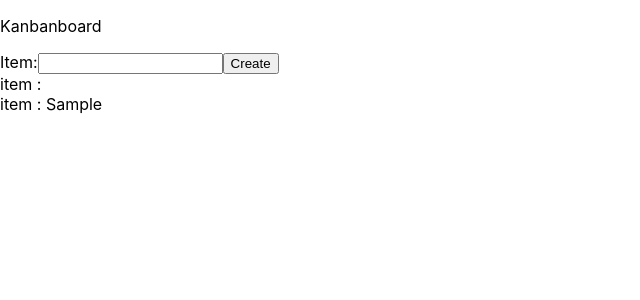
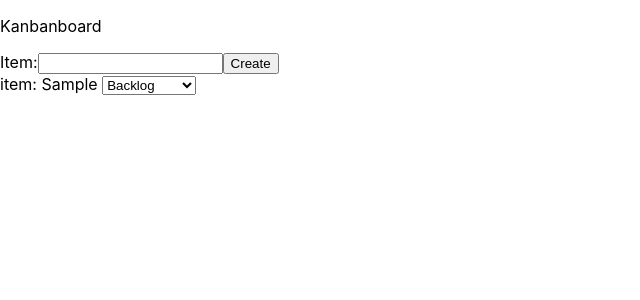
Before and after one commit to yaorasa/kanbanboard, a React (Create React App) app: page / in a window 1280 px wide. Both pictures are taken after typing "Sample" into the empty fields and a click on the button "Create". Shown: the top 300 px of the page, without its empty margins (0-640 px from the left). Built offline with nearby package versions, Linux system fonts and the light colour scheme.

Commit message:
Add status to each item

```diff
--- a/src/App.tsx
+++ b/src/App.tsx
@@ -2,35 +2,34 @@ import React, { useState } from "react";
 import "./App.css";
 
 function App() {
-  const [items, setItems] = useState([{name: ''}]);
+  const [items, setItems] = useState([{ name: "", status: "backlog" }]);
   return (
     <div className="App">
       <header className="App-header">
         <p>Kanbanboard</p>
       </header>
-      <CreateItemForm items={items} setItems ={setItems}/>
-      <LooseItemsBox items={items}/>
+      <CreateItemForm items={items} setItems={setItems} />
+      <LooseItemsBox items={items} setItems={setItems} />
     </div>
   );
 }
 
 export default App;
 
-type itemsType = {name: string}[]
-interface createItemProps  {
-  items:itemsType;
-  setItems: (i:itemsType)=>void ;
+type itemsType = { name: string; status: string }[];
+interface createItemProps {
+  items: itemsType;
+  setItems: (i: itemsType) => void;
 }
-const CreateItemForm = ((props:createItemProps) => {
-  const {items,setItems} = props;
- const [itemName,setItemName] = React.useState('');
+const CreateItemForm = (props: createItemProps) => {
+  const { items, setItems } = props;
+  const [itemName, setItemName] = React.useState("");
 
-  const handleSubmit = (evt:any) => {
+  const handleSubmit = (evt: any) => {
     evt.preventDefault();
-      setItems([...items,({name: itemName})]);
-      console.log(items);
-      setItemName('');
-  }
+    setItems([...items, { name: itemName, status: "backlog" }]);
+    setItemName("");
+  };
   return (
     <>
       <form onSubmit={handleSubmit}>
@@ -39,29 +38,57 @@ const CreateItemForm = ((props:createItemProps) => {
           <input
             type="text"
             value={itemName}
-          onChange={e =>(setItemName(e.target.value))}
+            onChange={(e) => setItemName(e.target.value)}
           />
         </label>
-      <button type="submit" value="Create" >Create</button>
+        <button type="submit" value="Create">
+          Create
+        </button>
       </form>
-    <span>{itemName}</span>
     </>
   );
-});
+};
 
-const LooseItemsBox = ((props:{
-  items:itemsType;
-})=> {
-  const {items} = props;
+const LooseItemsBox = (props: {
+  items: itemsType;
+  setItems: (i: itemsType) => void;
+}) => {
+  const [itemStatus, setItemStatus] = React.useState("backlog");
+
+  const { items, setItems } = props;
+
+  const handleChange = (evt: any) => {
+    evt.preventDefault();
+    setItemStatus(evt.target.value);
+    let itemStatusChanged = items.find((item) => item.name === evt.target.name);
+    if (itemStatusChanged !== undefined) itemStatusChanged.status = itemStatus;
+    setItems(items);
+    setItemStatus("backlog");
+  };
   return (
     <>
-    {items.map((item,index)=>{
-      return(
+      {items.map((item, index) => {
+        const itemName = item.name;
+        return (
           <div key={`${item.name}${index}`}>
-       { `item : ${item.name}`}
+            <form>
+              {itemName !== "" ? (
+                <div>
+                  <label htmlFor={itemName}>item: {itemName} </label>
+                  <select name={itemName} onChange={handleChange}>
+                    <option value="backlog">Backlog</option>
+                    <option value="todo">To do</option>
+                    <option value="block">Blocked</option>
+                    <option value="inprogress">In progress</option>
+                    <option value="test">Test/Review</option>
+                    <option value="done">Done</option>
+                  </select>
                 </div>
-      )
+              ) : null}
+            </form>
+          </div>
+        );
       })}
     </>
   );
-});
+};
```
Lines whose indentation alone changed are shown as unchanged.
